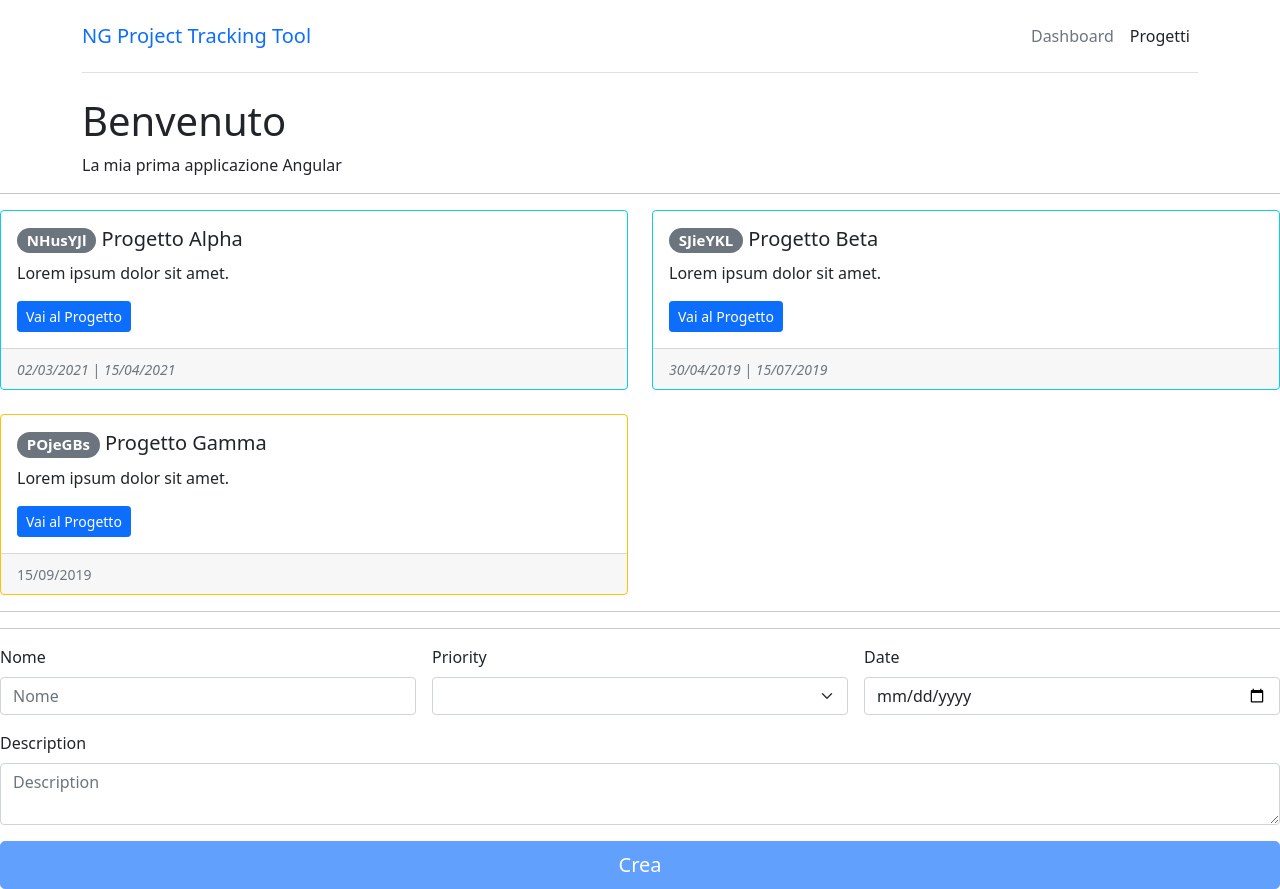
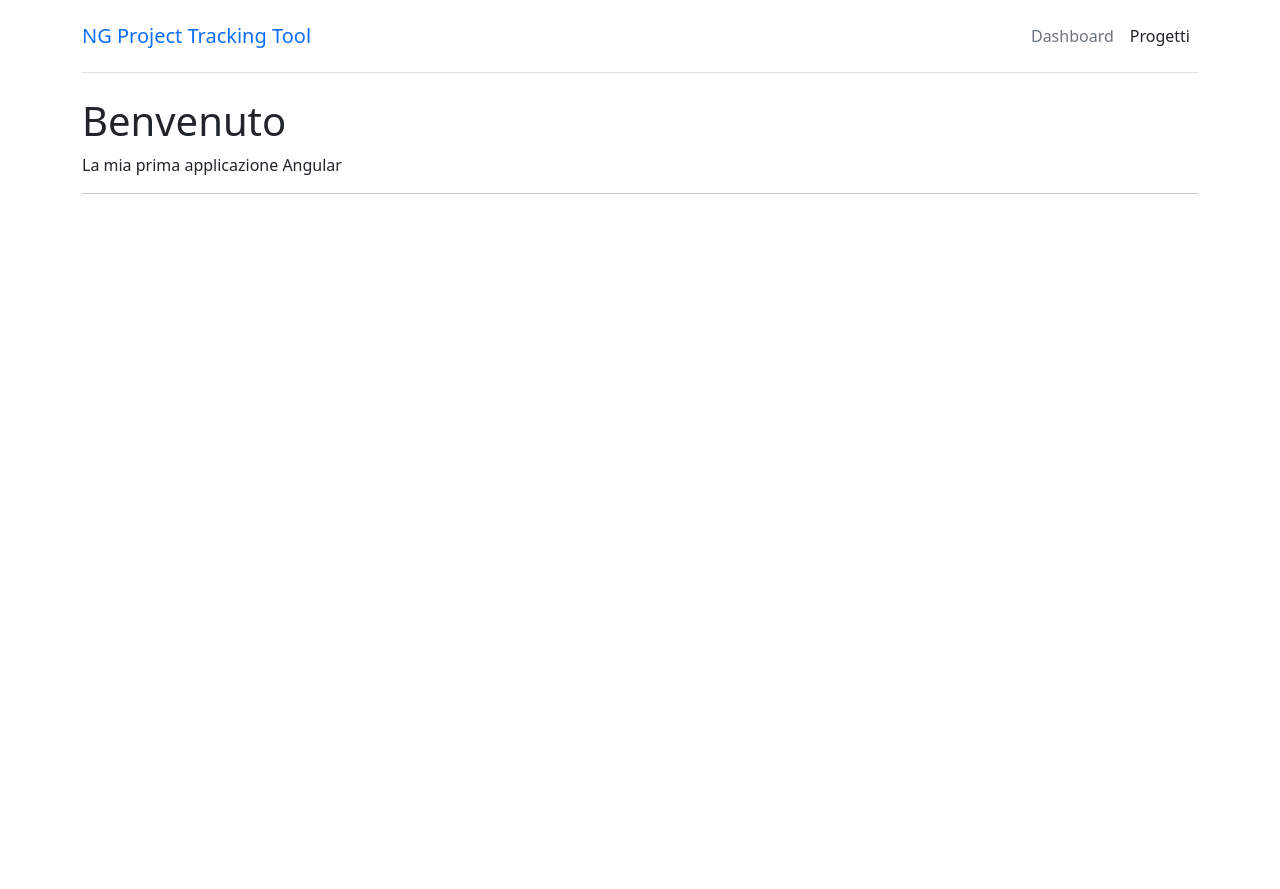
Before and after one commit to giglioDomenicoMirko/CorsoDevelhope-AngularApp-Sciuti, an Angular app: page / in a window 1280 px wide. After the commit the page ends 800 px from the top, so only its background shows below. Built offline with nearby package versions, Linux system fonts and the light colour scheme.

Commit message:
Router Outlet

```diff
--- a/src/app/app.component.html
+++ b/src/app/app.component.html
@@ -21,7 +21,8 @@
 <div class="container">
   <h1>Benvenuto</h1>
   <p>La mia prima applicazione Angular</p>
+  <hr>
+  <!-- <ngprj-home></ngprj-home>
+  <ngprj-project-container></ngprj-project-container> -->
+  <router-outlet></router-outlet>
 </div>
-
-<hr>
-<ngprj-project-container></ngprj-project-container>
```
